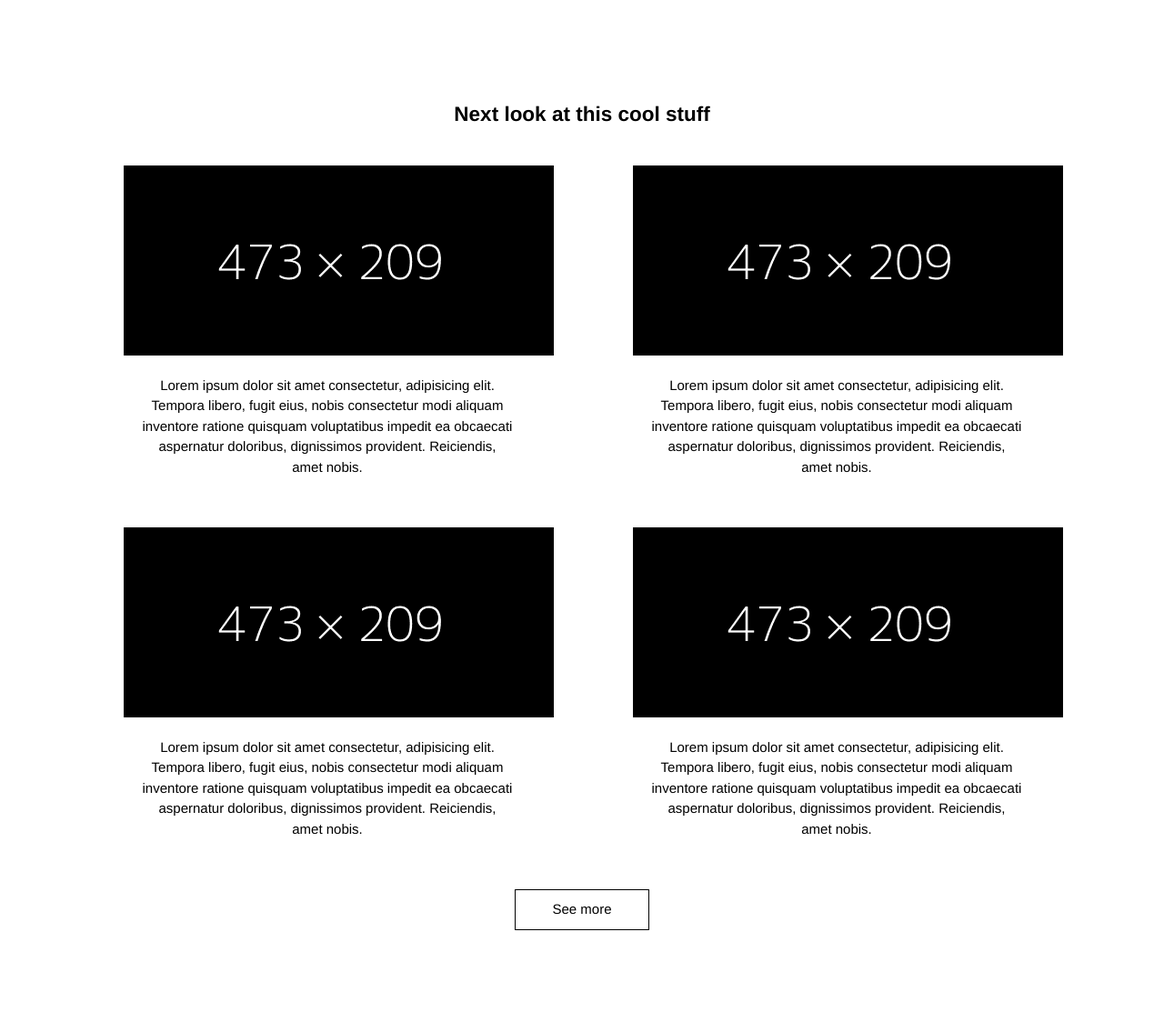
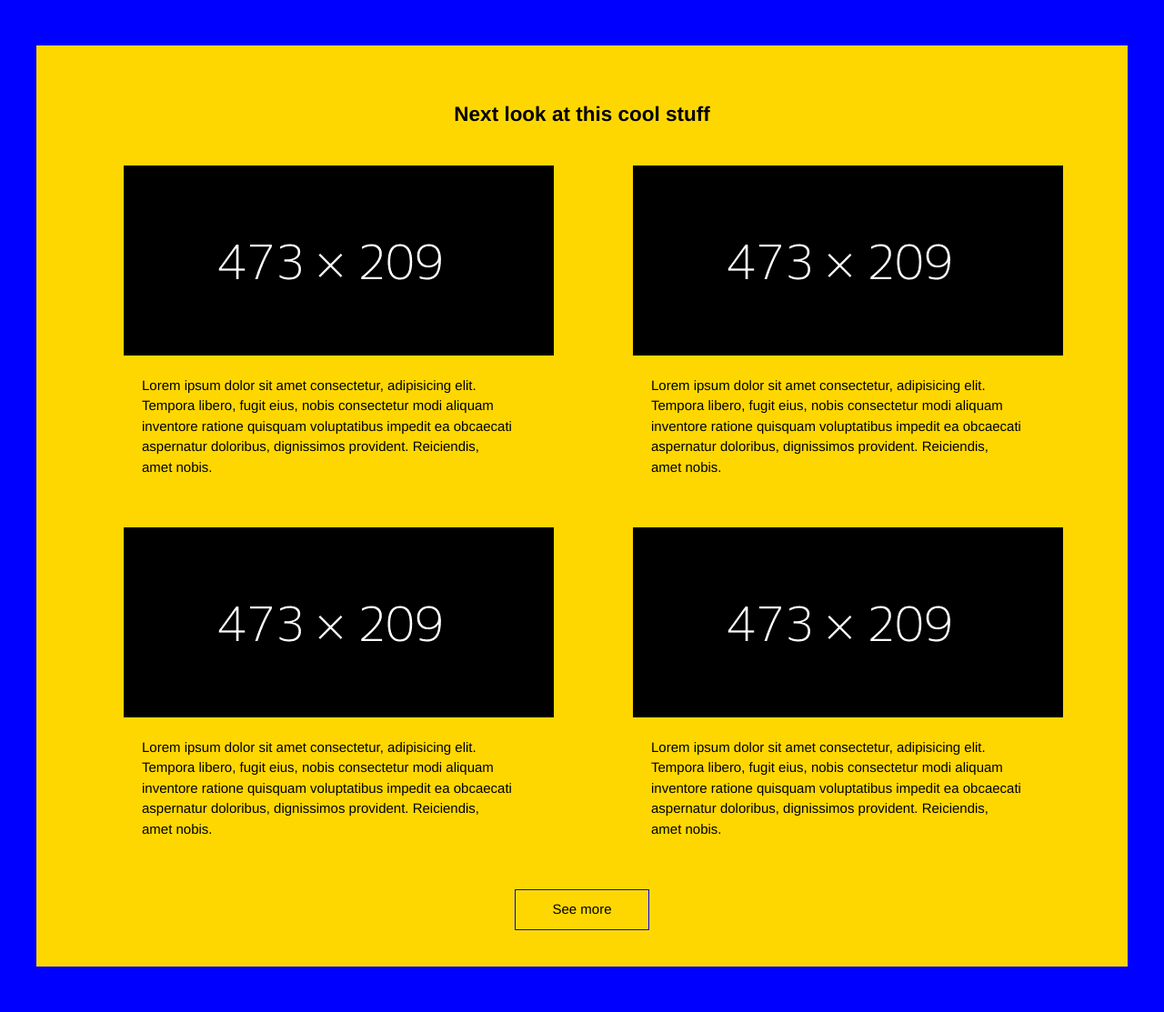
Before and after one commit to sharif-shayan/poco-sharif, a PHP site: page /posation.html in a window 1280 px wide. Shown: the whole page at 91% size. Run offline with PHP 8.4, Linux system fonts and the light colour scheme.

```diff
--- a/week2/posation.css
+++ b/week2/posation.css
@@ -6,7 +6,7 @@ body{
     margin: 0;
     color: black;
     text-align: center;
-    background-color: white;
+    background-color: blue;
 }
 h1{
     margin-bottom: 40px;
@@ -18,7 +18,7 @@ h1{
     padding: 0 5%;
     margin-bottom: 40px;
     width: 40%;
-    text-align: center;
+    text-align: left;
 
 
 }
@@ -30,18 +30,18 @@ h1{
     padding: 40px;
     width: 1120px;
     margin: 0 auto;
-    background-color: white;
+    background-color: gold;
 
 }
 .button{
     text-decoration: none;
     color: black;
     padding: 10px 40px;
-    border: 1px solid black;
+    border: 1px solid blue;
     display: inline-block;
 
 }
 .container h2{
-    background-color: white;
+    background-color: blueviolet;
 
 }
--- a/week2/posation.html
+++ b/week2/posation.html
@@ -46,11 +46,10 @@
                  aspernatur doloribus, dignissimos provident. Reiciendis, amet nobis.
              </p>
          </div>
+
               <a href="herf" class="button"> See more</a>
+
       </div>
 </section>
-
-
-
 </body>
 </html>
```
Also changed, not shown: week2/pic for exercise.jpeg (deleted). Lines whose indentation alone changed are shown as unchanged.
